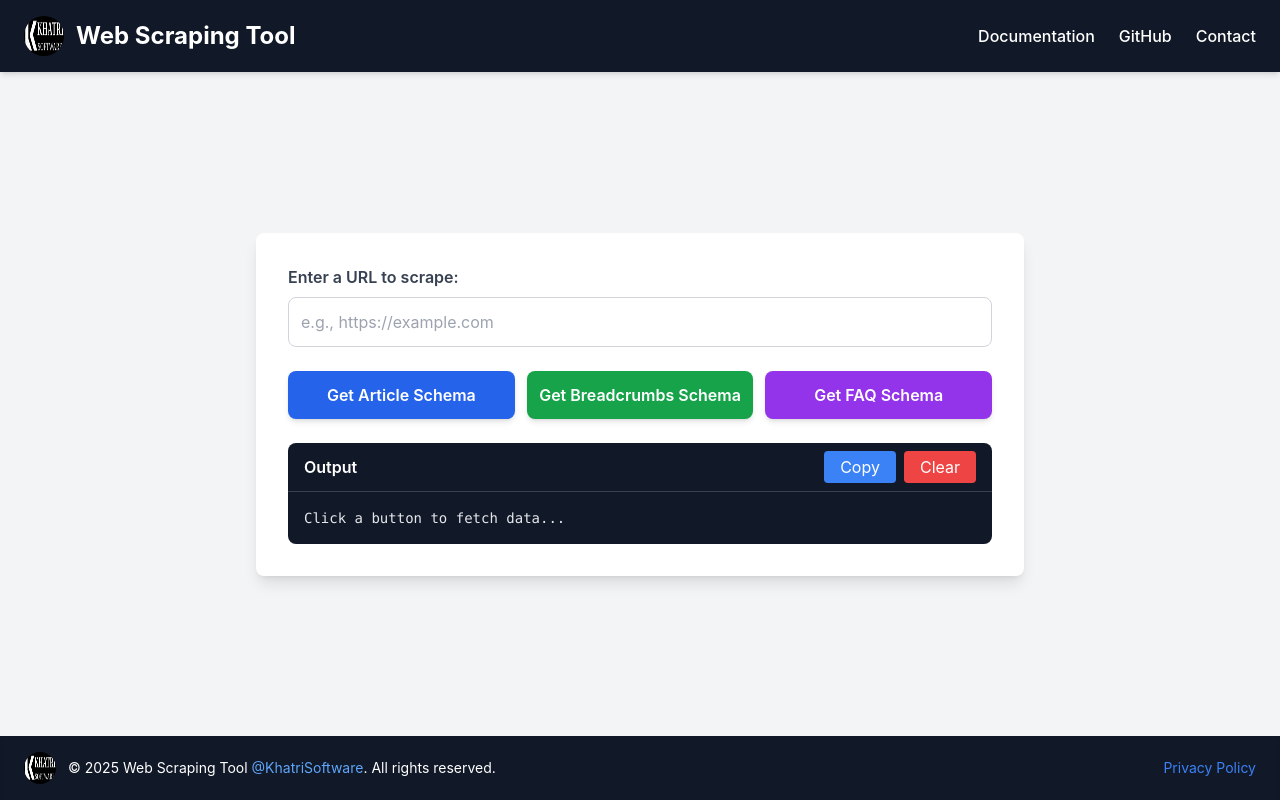
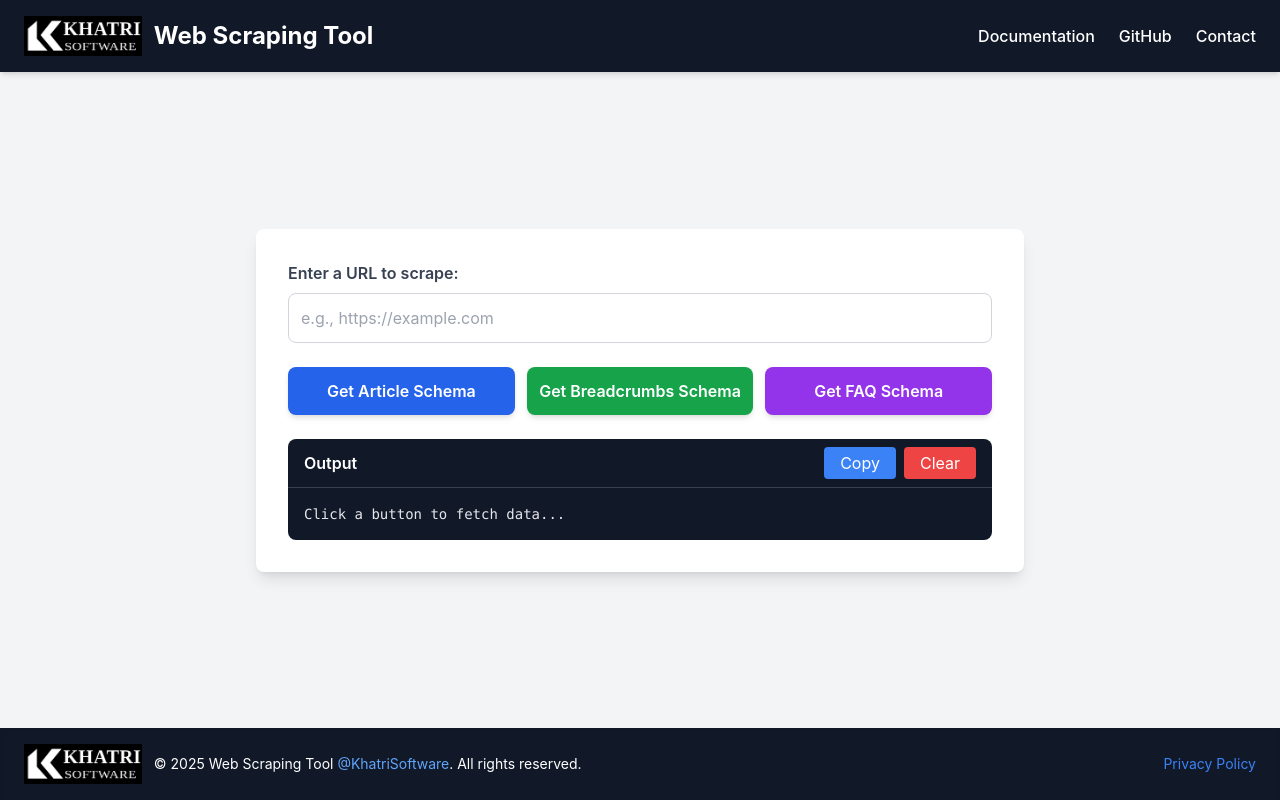
Before and after one commit to softwarekhatri/scrap-tool, a website: page public/index.html in a window 1280 px wide. Drawn offline with nearby package versions, Linux system fonts and the light colour scheme.

Commit message:
Update index.html

```diff
--- a/public/index.html
+++ b/public/index.html
@@ -18,7 +18,7 @@
     <!-- HEADER -->
     <header class="bg-gray-900 shadow-md py-4 px-6 flex flex-col sm:flex-row sm:items-center sm:justify-between gap-4">
         <div class="flex items-center space-x-3">
-            <img src="logo.png" alt="Logo" class="w-10 h-10 rounded-full">
+            <img src="logo.png" alt="Logo" class="w-25 h-10">
             <h1 class="text-xl sm:text-2xl font-bold text-white">Web Scraping Tool</h1>
         </div>
         <!-- Right: Nav Links -->
@@ -77,7 +77,7 @@
     <footer
         class="bg-gray-900 shadow-inner py-4 px-6 flex flex-col sm:flex-row sm:items-center sm:justify-between gap-3">
         <div class="flex items-center space-x-3">
-            <img src="logo.png" alt="Logo" class="w-8 h-8 rounded-full">
+            <img src="logo.png" alt="Logo" class="w-25 h-10">
             <span class="text-white text-sm text-center sm:text-left">&copy; 2025 Web Scraping Tool <a
                     class="text-blue-400 hover:text-green-400 transition"
                     href="https://www.linkedin.com/company/khatrisoftware/">@KhatriSoftware</a>. All rights reserved.
```
